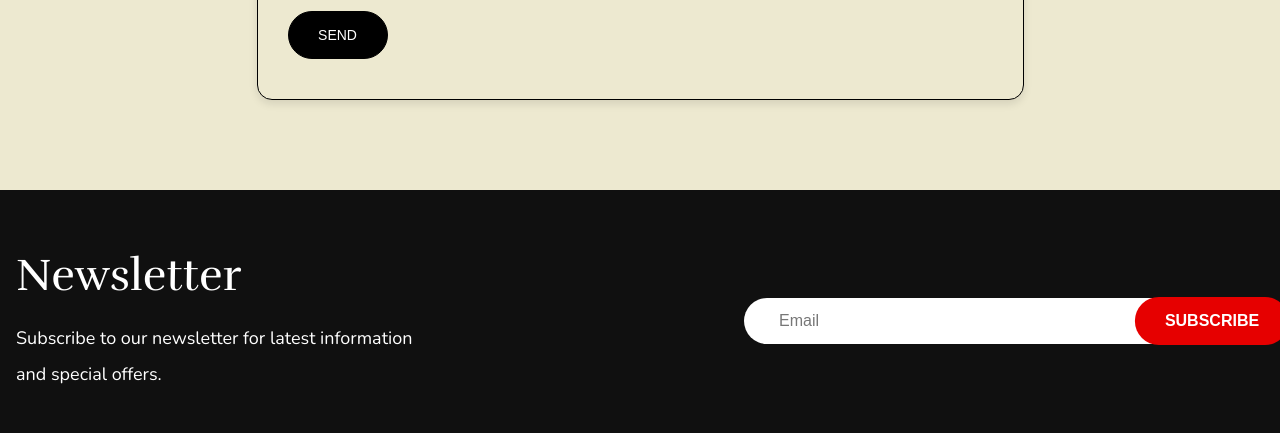
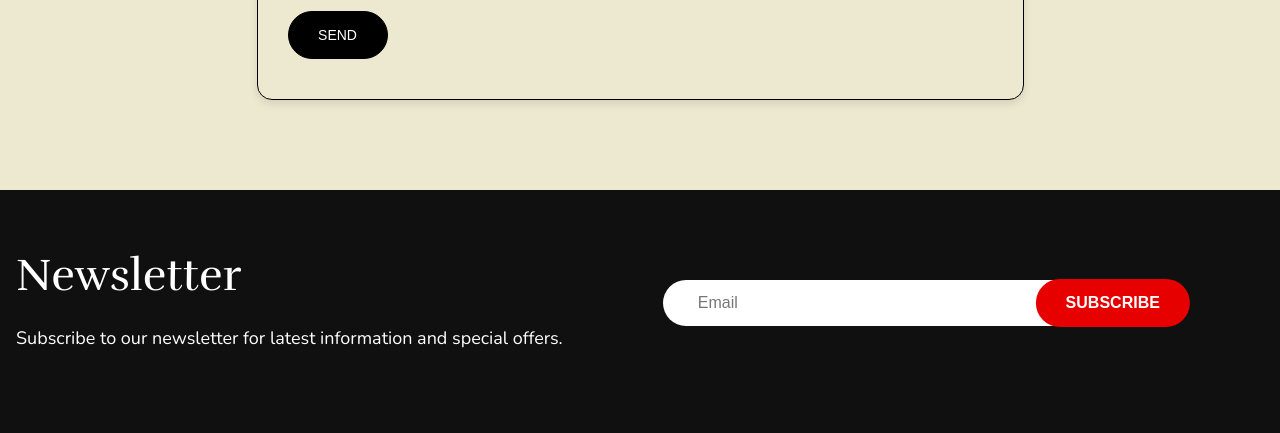
Before and after one commit to RaghavvishwakarmaITG/figma-with-form, a plain HTML site: page index.html in a window 1280 px wide. Shown: the part 3380-3813 px from the top of the page. Drawn offline with nearby package versions, Linux system fonts and the light colour scheme; a web font is replaced by a local one.

Commit message:
add changes

```diff
--- a/code/style.css
+++ b/code/style.css
@@ -549,7 +549,7 @@ button#sendbtn:hover {
 
 .newsletter {
     display: flex;
-    gap: 315px;
+    gap: 100px;
     align-items: center;
 }
 
@@ -635,8 +635,8 @@ img.logo {
 
 .subscribe-section {
     display: inline-flex;
-    max-width: 520px;
-    width: 70%;
+    max-width: 500px;
+    width: 50%;
     margin: 0;
     position: relative;
 }
```
